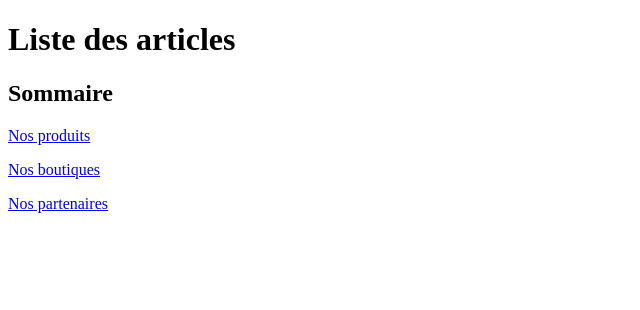
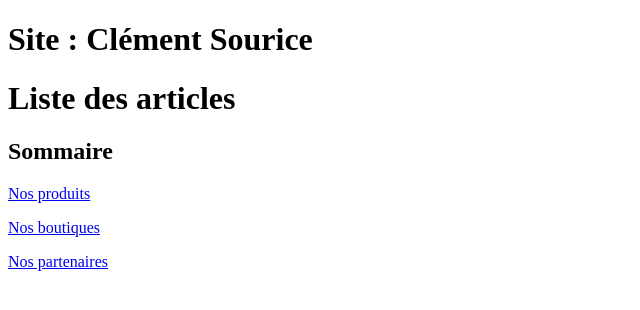
Before and after one commit to Clement-hubs/43004038, a plain HTML site: page index.html in a window 1280 px wide. Shown: the whole page, without its empty margins (0-640 px from the left). Drawn offline with Linux system fonts and the light colour scheme.

Commit message:
Add files via upload

```diff
--- a/index.html
+++ b/index.html
@@ -6,6 +6,7 @@
 	<title></title>
 </head>
 <body>
+<h1> Site : Clément Sourice </h1>
 <H1> Liste des articles </H1>
 
 <H2> Sommaire </H2>
```
